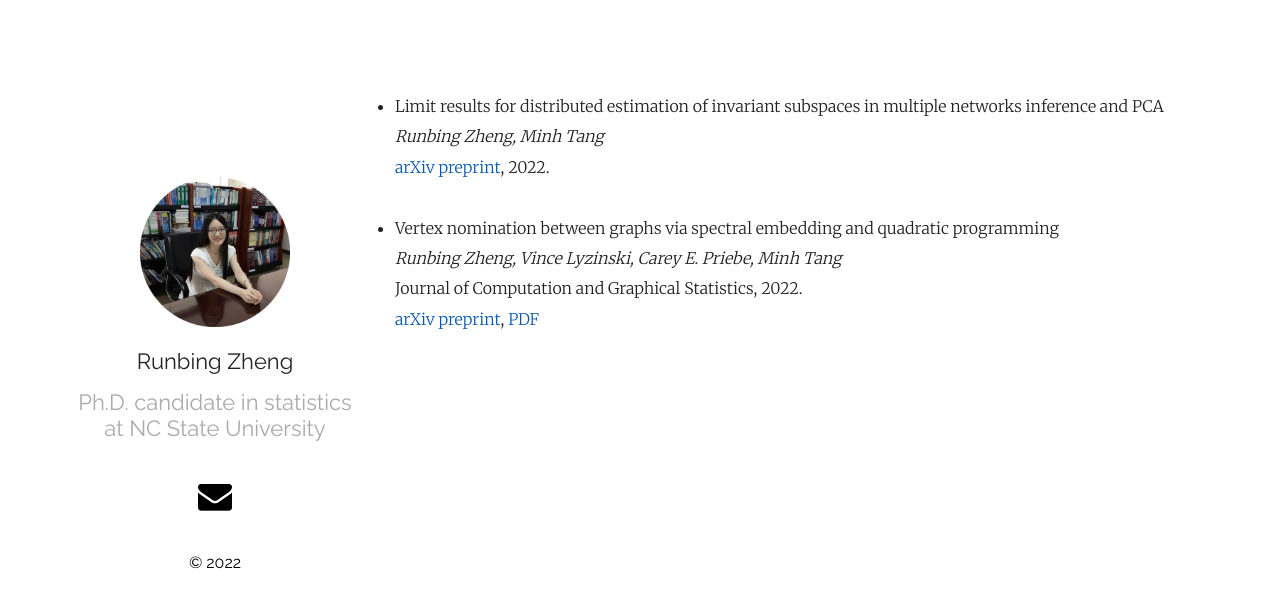
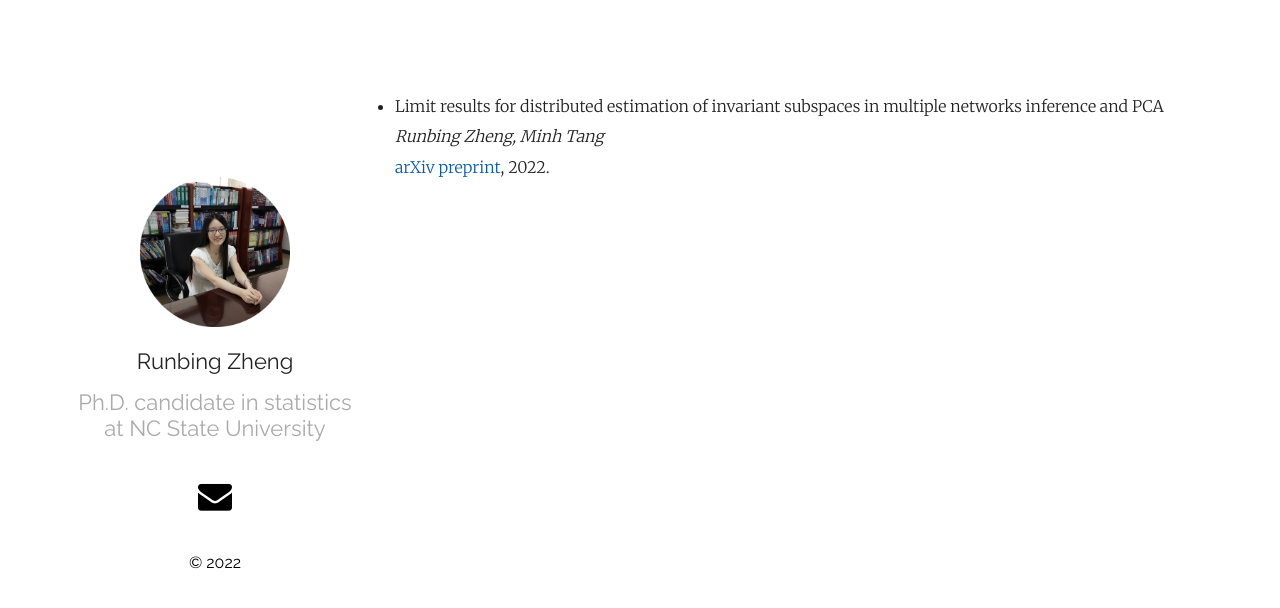
Before and after one commit to RunbingZheng/runbingzheng.github.io, a Jekyll site: the page built from _posts/2022-06-12-Works.markdown, in a window 1280 px wide. Shown: the top 608 px of the page. Built offline with Jekyll 4.4.1, drawn with Linux system fonts in a browser that asks for light colours; our own code applies the rules of GitHub Pages for plain Markdown files.

Commit message:
Update 2022-06-12-Works.markdown

```diff
--- a/_posts/2022-06-12-Works.markdown
+++ b/_posts/2022-06-12-Works.markdown
@@ -3,15 +3,5 @@
 *Runbing Zheng, Minh Tang*
 <br>
 [arXiv preprint][limit preprint], 2022.
-<br>&thinsp;
-- Vertex nomination between graphs via spectral embedding and quadratic programming
-<br>
-*Runbing Zheng, Vince Lyzinski, Carey E. Priebe, Minh Tang*
-<br>
-Journal of Computation and Graphical Statistics, 2022.
-<br>
-[arXiv preprint][vertex preprint], [PDF][vertex pdf]
 
 [limit preprint]:https://arxiv.org/abs/2206.04306
-[vertex preprint]:https://arxiv.org/abs/2010.14622
-[vertex pdf]:https://doi.org/10.1080/10618600.2022.2060238
```
